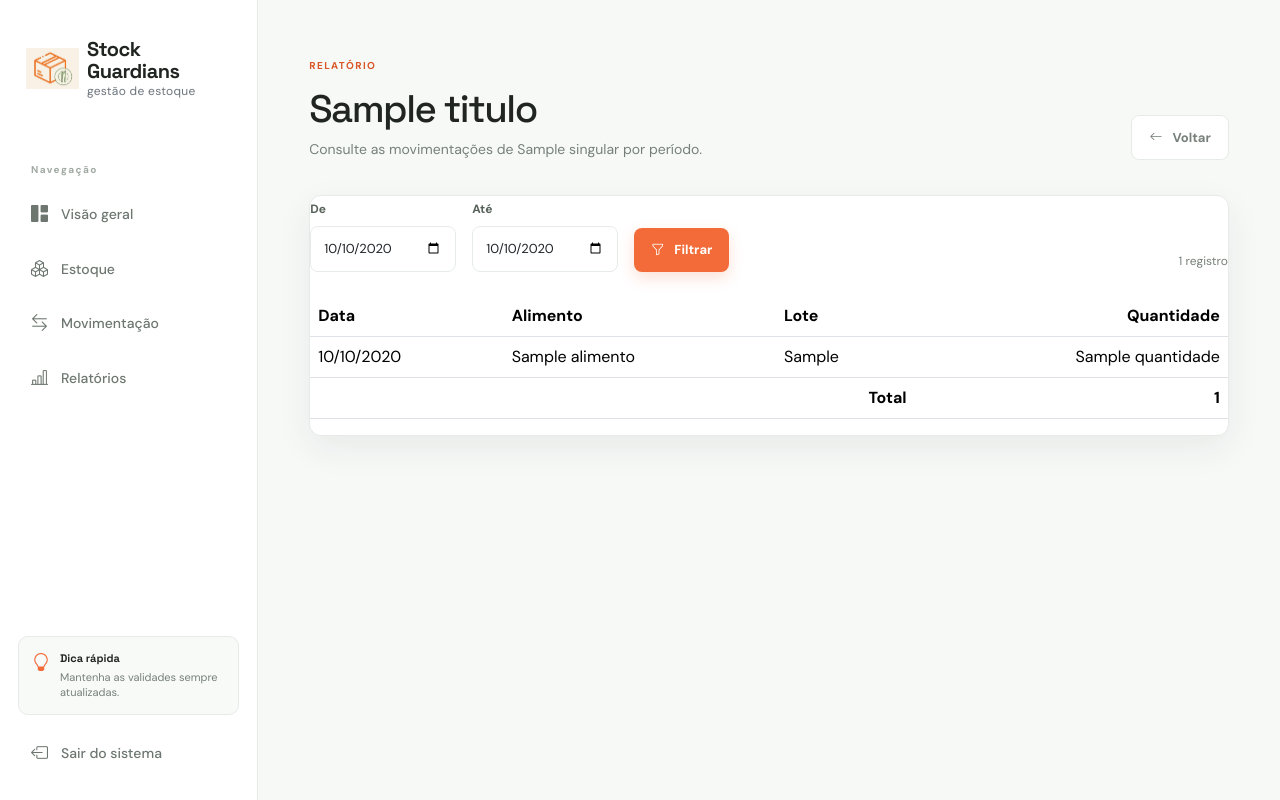
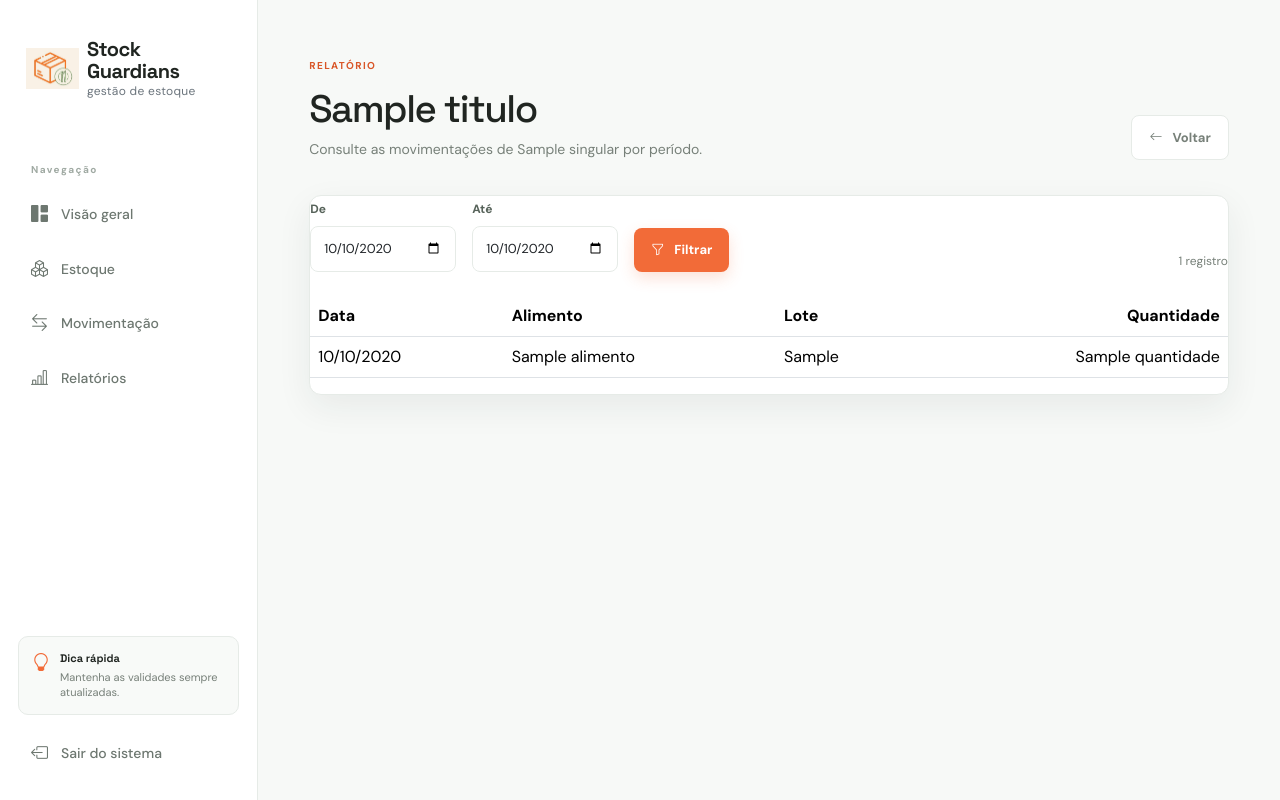
Before and after one commit to MatheusBressan3794/sistema-estoque-TCC, a Django app: template alimentos/templates/alimentos/relatorio_movimentacoes.html in a window 1280 px wide. Run offline with Django 3.2, Linux system fonts and the light colour scheme; the template is opened without the code that fills it: most values are stand-ins (such as "Sample title", 1, 10 or a date in 2020).

Commit message:
Tirando o total do relatório

```diff
--- a/alimentos/templates/alimentos/relatorio_movimentacoes.html
+++ b/alimentos/templates/alimentos/relatorio_movimentacoes.html
@@ -79,16 +79,8 @@
 
             </tbody>
 
-            {% if movimentacoes %}
-            <tfoot>
-                <tr>
-                    <th colspan="3" class="text-end">Total</th>
-                    <th class="text-end">{{ total_quantidade }}</th>
-                </tr>
-            </tfoot>
-            {% endif %}
+        </table>
 
-        </table>
     </div>
 
 </section>
```
